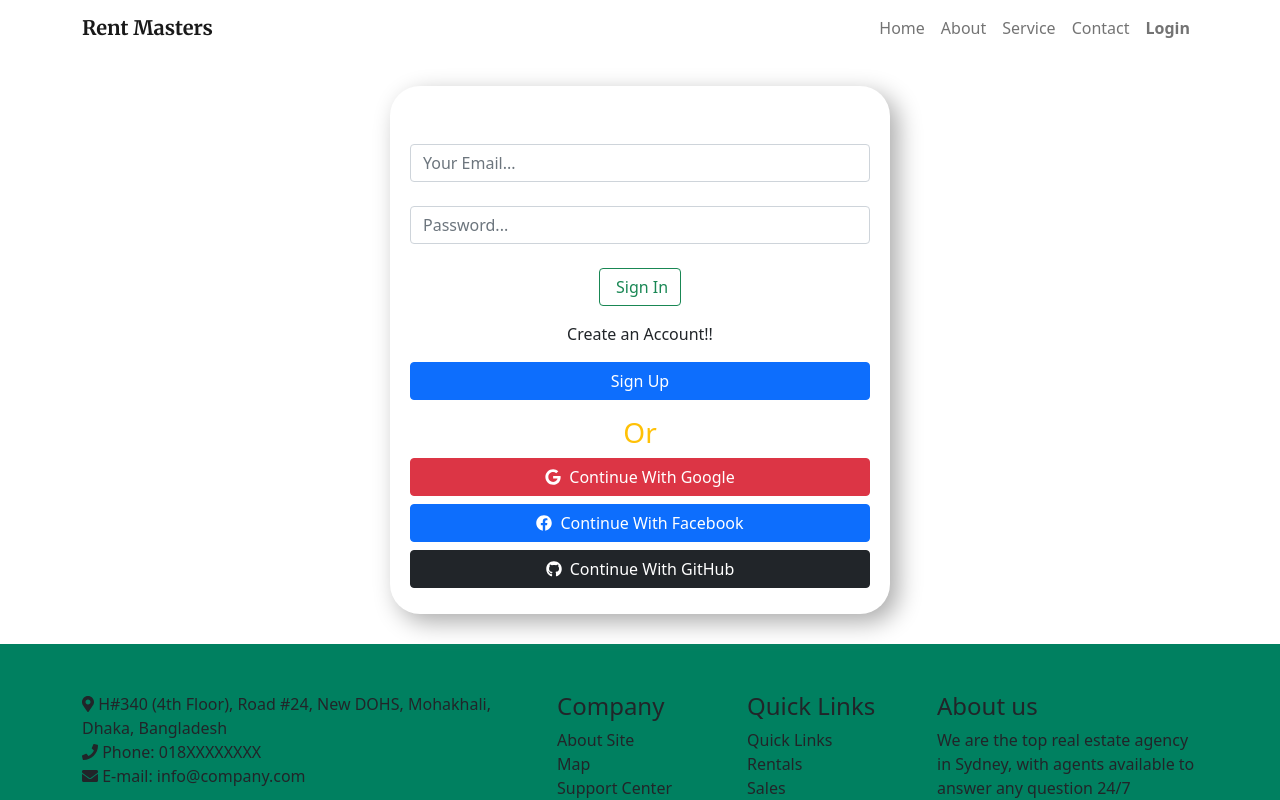
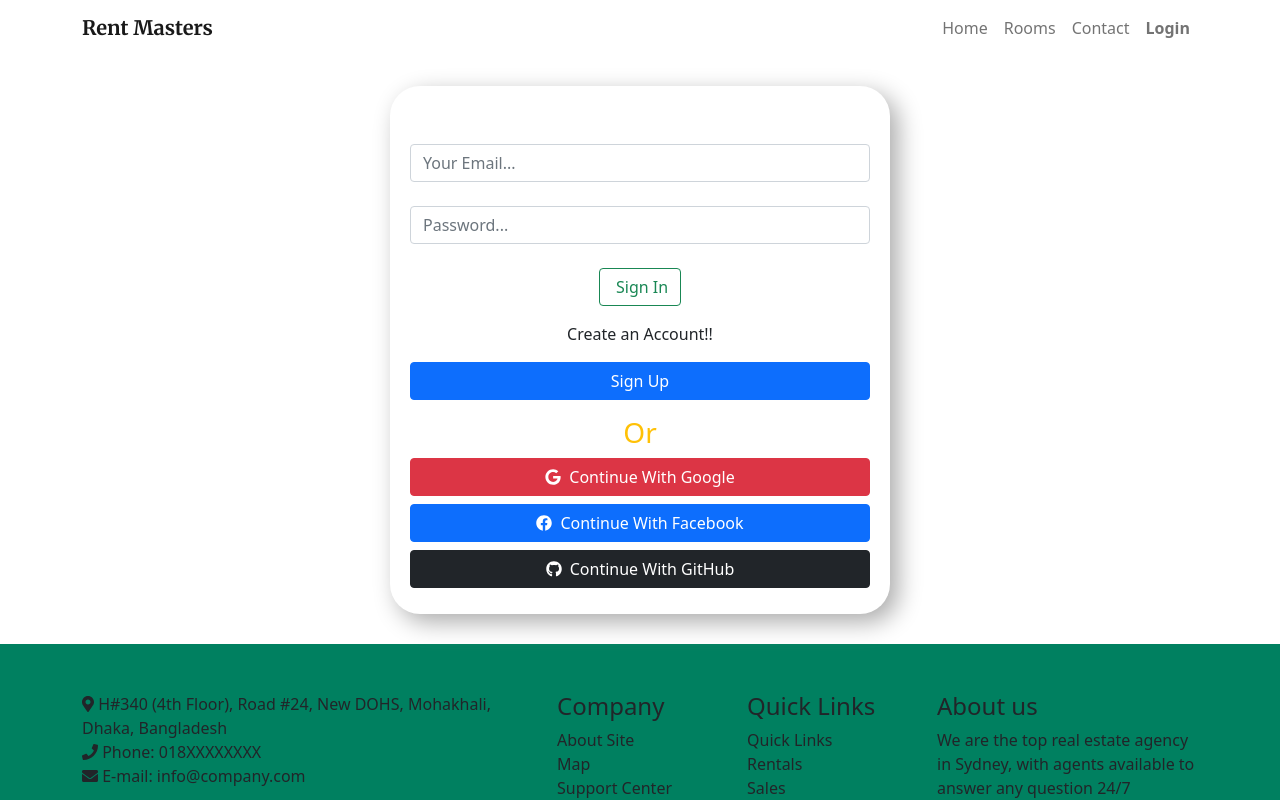
Before and after one commit to Rahat47/rent-masters, a React (Create React App) app: page /auth in a window 1280 px wide. Shown: the top 800 px of the page. Built offline with nearby package versions, Linux system fonts and the light colour scheme.

Commit message:
navbar fixed

```diff
--- a/package.json
+++ b/package.json
@@ -19,6 +19,7 @@
         "react-redux": "^7.2.4",
         "react-router-dom": "^5.2.0",
         "react-scripts": "^4.0.3",
+        "react-scroll": "^1.8.2",
         "redux": "^4.1.0",
         "uuid": "^8.3.2",
         "web-vitals": "^1.1.2"
--- a/src/components/Footer/Footer.jsx
+++ b/src/components/Footer/Footer.jsx
@@ -8,7 +8,7 @@ import React from "react";
 import styles from "./Footer.module.css";
 const Footer = () => {
     return (
-        <div className={styles.container}>
+        <div className={styles.container} id="footer">
             <div className="container py-5">
                 <div className="row">
                     <div className="col-sm-6 col-md-5">
--- a/src/components/Hotels/HotelsContainer.jsx
+++ b/src/components/Hotels/HotelsContainer.jsx
@@ -9,7 +9,7 @@ const HotelsContainer = () => {
     return (
         <>
             <Heading title="Discover Hotels For Rent" subtitle="Our Hotels" />
-            <Container>
+            <Container id="hotels">
                 <Row>
                     {/* map the array and render the hotel Card component */}
                     {hotelsInfo.map((room, i) => (
--- a/src/components/Navbar/navbar.js
+++ b/src/components/Navbar/navbar.js
@@ -1,25 +1,49 @@
-import React from 'react';
-import { Container, Nav, Navbar } from 'react-bootstrap';
-import styles from './navbar.module.css'
+import React from "react";
+import { Container, Nav, Navbar } from "react-bootstrap";
+import { Link } from "react-router-dom";
+import { Link as LinkScroll } from "react-scroll";
+import styles from "./navbar.module.css";
 
 const NavBar = () => {
     return (
         <Navbar bg="white" expand="lg">
-            <Container  >
-                <Navbar.Brand className={styles.logo} href="#">Rent Masters</Navbar.Brand>
+            <Container>
+                <Navbar.Brand className={styles.logo} as={Link} to="/">
+                    Rent Masters
+                </Navbar.Brand>
                 <Navbar.Toggle aria-controls="navbarScroll" />
                 <Navbar.Collapse id="navbarScroll">
                     <Nav
                         className="ms-auto my-2 my-lg-0"
-                        style={{ maxHeight: '100px' }}
+                        style={{ maxHeight: "100px" }}
                         navbarScroll
                     >
-                        <Nav.Link href="#action1">Home</Nav.Link>
-                        <Nav.Link href="#action2">About</Nav.Link>
-                        <Nav.Link href="#action2">Service</Nav.Link>
-                        <Nav.Link href="#action2">Contact</Nav.Link>
-                        <Nav.Link href="#action2"><b>Login</b></Nav.Link>
-
+                        <Nav.Link as={Link} to="/">
+                            Home
+                        </Nav.Link>
+                        <Nav.Link
+                            as={LinkScroll}
+                            to="hotels"
+                            spy
+                            smooth
+                            offset={-50}
+                            style={{ cursor: "pointer" }}
+                        >
+                            Rooms
+                        </Nav.Link>
+                        <Nav.Link
+                            as={LinkScroll}
+                            to="footer"
+                            spy
+                            smooth
+                            offset={-50}
+                            style={{ cursor: "pointer" }}
+                        >
+                            Contact
+                        </Nav.Link>
+                        <Nav.Link as={Link} to="/auth">
+                            <b>Login</b>
+                        </Nav.Link>
                     </Nav>
                 </Navbar.Collapse>
             </Container>
```
Also changed, not shown: 1 other file (tests, documents, lock files or other folders).
